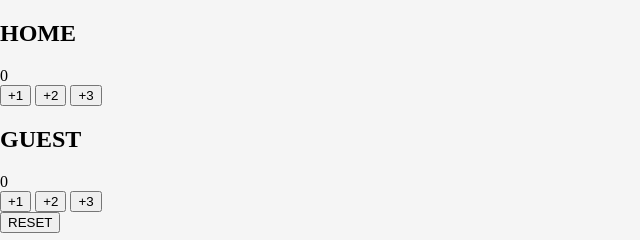
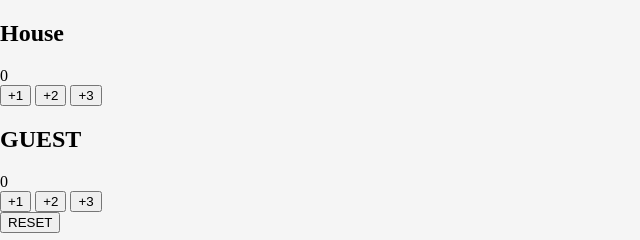
Before and after one commit to mhshipon94/mh, a plain HTML site: page index.html in a window 1280 px wide. Shown: the full height of the page, 0-640 px from the left. Drawn offline with Linux system fonts and the light colour scheme.

Commit message:
Update index.html

```diff
--- a/index.html
+++ b/index.html
@@ -10,7 +10,7 @@
   <div class="container">
     <div class="scoreboard">
       <div class="team">
-        <h2>HOME</h2>
+        <h2>House</h2>
         <div id="home-score" class="score">0</div>
         <div class="buttons">
           <button onclick="addScore( 1)">+1</button>
```
